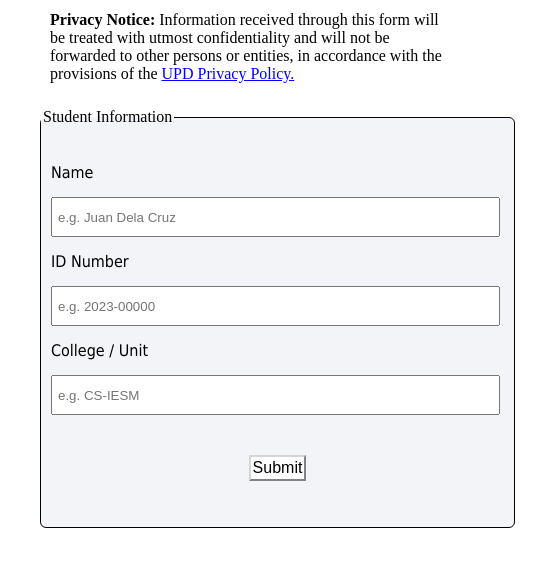
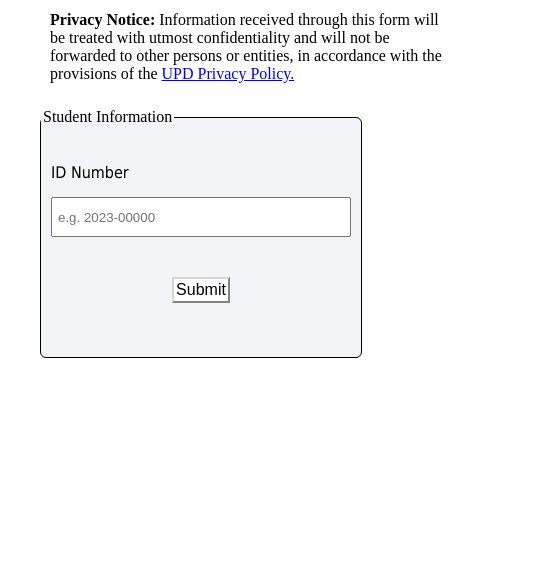
Before and after one commit to LibraryPatronMonitoring/IESM-Library, a plain HTML site: page index.html in a window 390 px wide. Shown: the part 123-690 px from the top of the page, 540 px wide, since content can reach past the window. Drawn offline with Linux system fonts and the light colour scheme.

Commit message:
updated requirements of field

```diff
--- a/Styles.css
+++ b/Styles.css
@@ -51,7 +51,7 @@ p {
 .Inner-Up {
     display: inline-flex;
     margin: 0;
-    width: 500px;
+    width: 460px;
     padding: 10px;
     justify-content: center;
     text-align: center;
@@ -69,10 +69,10 @@ form {
 
 /* Box mismo aka. Fieldset */
 .box {
-    margin: 5px 20px 5px 20px;
-    width: 400px;
-    height: 420px;
-    min-height: 420px;
+    margin: 5px 20px 5px 87px;
+    width: 300px;
+    height: 250px;
+    min-height: 250px;
     padding: 2rem 0;
     border-radius: 6px;
     border: 1.5px solid black;
@@ -88,7 +88,7 @@ label {
 input{
     margin: 10px 10px 10px 10px;
     padding: 0 0 0 5px;
-    width: 440px;
+    width: 300px;
     height: 40px;
 }
 
@@ -119,7 +119,7 @@ button {
 }
 
 #msg {
-    margin-top: 50px;
+    margin-top: 60px;
     display: flex;
     justify-content: center;
 }
@@ -199,11 +199,4 @@ button {
         text-align: left;
         margin-bottom: 15px;
     }
-    .box {
-        width: 95%;
-        margin: 0;
-    }
-    input {
-        width: 95%;
-    }
 }
--- a/index.html
+++ b/index.html
@@ -22,13 +22,8 @@
                             <form name='submit-to-google-sheet'>
                                 <fieldset class="box">
                                     <legend>Student Information</legend>
-                                        <label for="name">Name</label><input type="text" name="Name" id="name" placeholder="e.g. Juan Dela Cruz" autocomplete="off"
-                                        required oninvalid="this.setCustomValidity('Please enter a valid name (format: First Name Last Name).')" pattern="^(?:[A-Za-z]+\s[A-Za-z]+)|(?:[A-Za-z]+\s[A-Za-z]+(?:\s[A-Za-z]+)*)|(?:[A-Za-z]+\s[A-Z]\.\s[A-Za-z]+)|(?:[A-Za-z]+\s[A-Za-z]+\s[A-Z]\.\s[A-Za-z]+)|(?:[A-Za-z]+\s[A-Za-z]+(?:\s[A-Z]\.\s[A-Za-z]+)*)|(?:[A-Za-z]+\s[A-Za-z]+(?:\s[A-Z]\.\s[A-Za-z]+)*)|(?:[A-Za-z]+\s[A-Za-z]+\s[A-Z]\.\s[A-Za-z]+)|(?:[A-Za-z]+\s[A-Za-z]+\s[A-Z]\.\s[A-Za-z]+(?:\s[A-Za-z]+)*)|(?:[A-Za-z]+\s[A-Za-z]+(?:\s[A-Z]\.\s[A-Za-z]+)*(?:\s[A-Za-z]+)?(?:-[A-Za-z]+)*)$"
-                                        oninput="this.setCustomValidity('')">
                                         <label for="idnumber">ID Number</label><input type="text" name="ID Number" id="idnumber" placeholder="e.g. 2023-00000" autocomplete="off"
                                         required oninvalid="this.setCustomValidity('Please enter your valid ID Number')" pattern="\d{4}-\d{5}|\d{9}" oninput="this.setCustomValidity('')">
-                                        <label for="college/unit">College / Unit</label><input type="text" name="College/Unit" id="college/unit" placeholder="e.g. CS-IESM" autocomplete="off"
-                                        required oninvalid="this.setCustomValidity('Please enter your College / Unit')" oninput="this.setCustomValidity('')">
                                         <label for="Submit"><button type="submit" name="submit" id="submit" value="submit">Submit</button></label>
                                         <span id='msg'></span>
                                 </fieldset>
```
